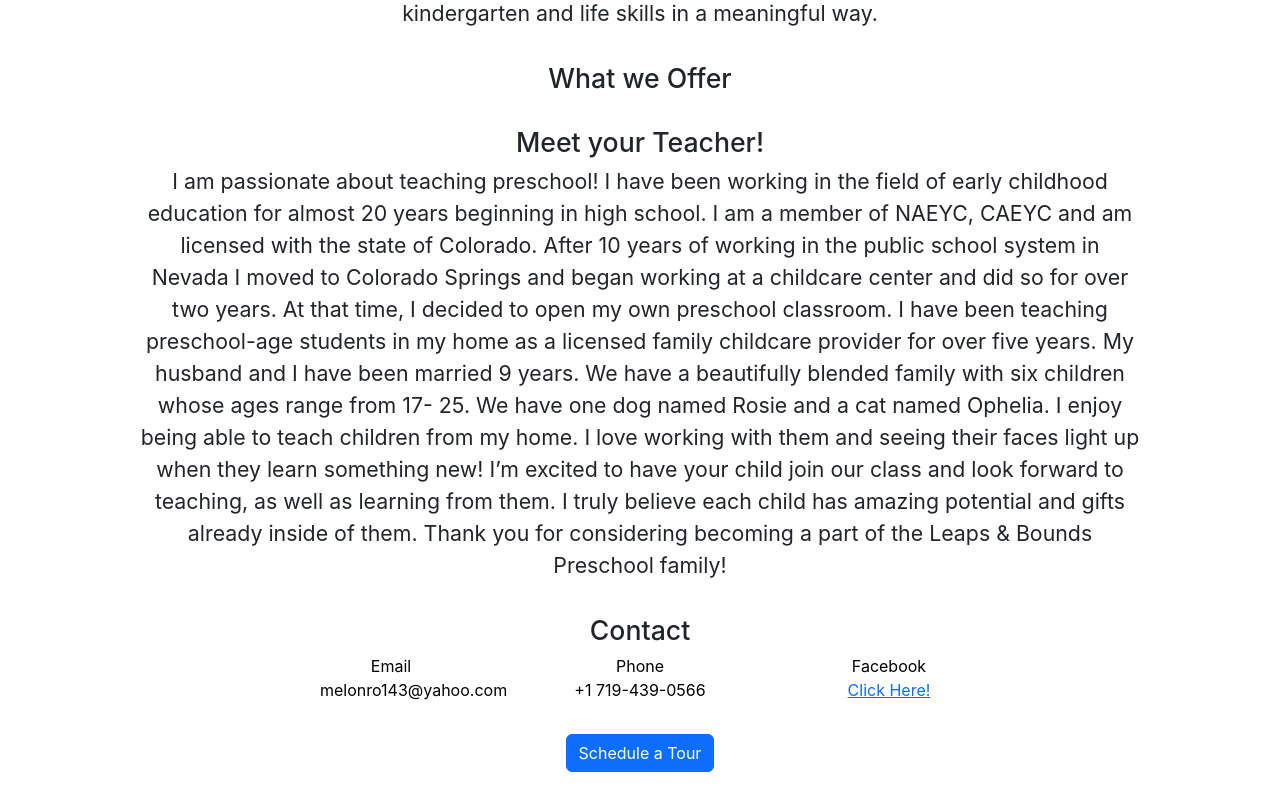
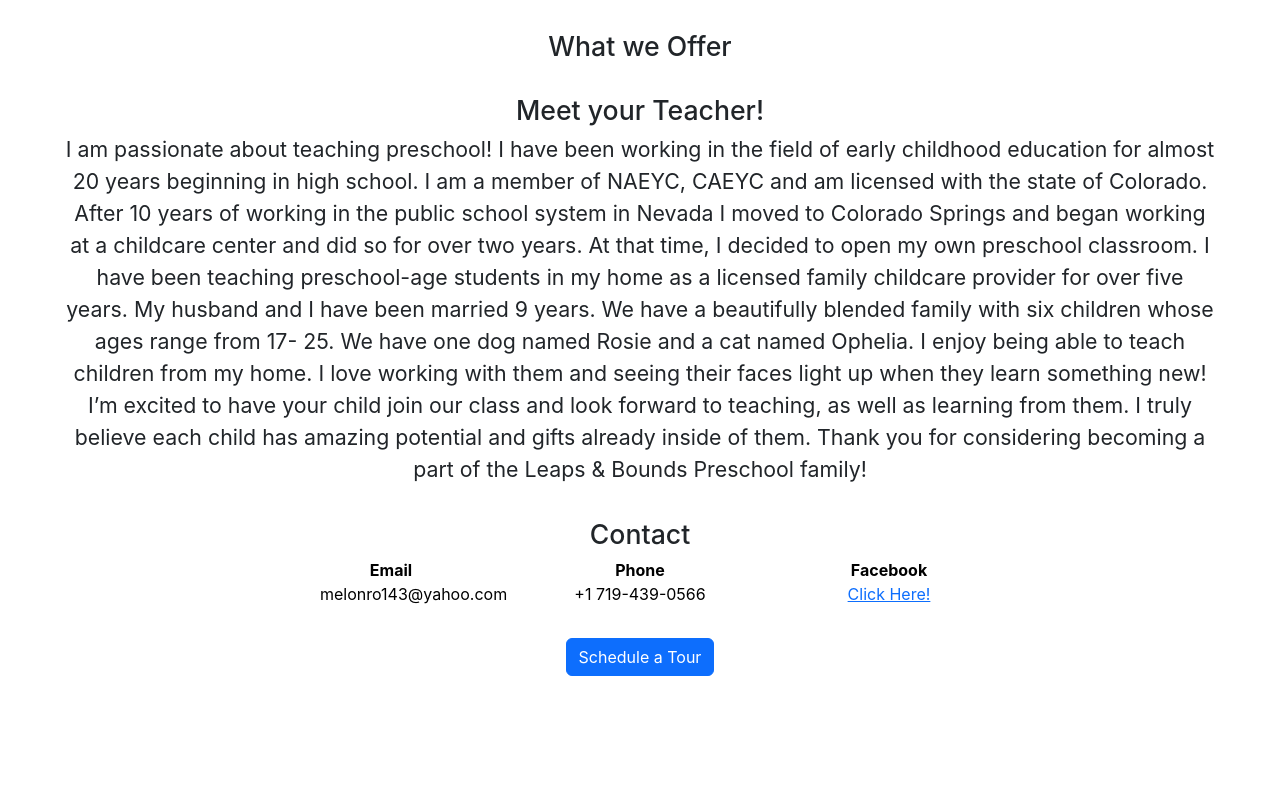
Before and after one commit to hewitson-j/leaps-and-bounds, a React (Create React App) app: page / in a window 1280 px wide. Shown: the part 560-1364 px from the top of the page. After the commit the page ends 1268 px from the top, so only its background shows below. Built offline with nearby package versions, Linux system fonts and the light colour scheme.

Commit message:
Added mobile settings for Contact info and Navbar.

```diff
--- a/src/components/ContactCard.js
+++ b/src/components/ContactCard.js
@@ -7,17 +7,17 @@ function ContactCard() {
       <ul id="contact-card-ul">
         <div className="row">
           <li className="col-sm-3">
-            Email
+            <b>Email</b>
             <br></br>
             melonro143@yahoo.com
           </li>
           <li className="col-sm">
-            Phone
+            <b>Phone</b>
             <br></br>
             +1 719-439-0566
           </li>
           <li className="col-sm-3">
-            Facebook
+            <b>Facebook</b>
             <br></br>
             <a href="https://www.facebook.com/MsMelanieTrujillo">Click Here!</a>
           </li>
--- a/src/components/ContactInfo.css
+++ b/src/components/ContactInfo.css
@@ -6,3 +6,37 @@
     text-align: right;
     font-size: 10pt;
 }
+
+#mobile-contact-info {
+    display: none;
+    position: absolute;
+    right: 0;
+    top: 0;
+    margin: 2rem;
+    text-align: right;
+    font-size: 10pt;
+}
+
+#mobile-contact-info-button {
+    display: none;
+    font-size: 25pt;
+}
+
+/* Make it so that --- shows */
+
+@media screen and (max-width:500px) {
+    #mobile-contact-info-header {
+        /* display: block; */
+        padding: 1rem;
+        border: black 1px solid;
+        background-color: white;
+    }
+
+    .contact-info-header {
+        display: none;
+    }
+
+    #mobile-contact-info-button {
+        display: block;
+    }
+}
--- a/src/components/ContactInfo.js
+++ b/src/components/ContactInfo.js
@@ -3,10 +3,20 @@ import "./ContactInfo.css";
 
 function ContactInfo() {
   return (
-    <div className="contact-info-header">
-      <h4>melonro143@yahoo.com</h4>
-      <h4>719-439-0566</h4>
-    </div>
+    <>
+      <div id="mobile-contact-info">
+        <div id="mobile-contact-info-button">≡</div>
+        <div className="mobile-contact-info-header">
+          <h4 id="x-closer">X</h4>
+          <h4>melonro143@yahoo.com</h4>
+          <h4>719-439-0566</h4>
+        </div>
+      </div>
+      <div className="contact-info-header">
+        <h4>melonro143@yahoo.com</h4>
+        <h4>719-439-0566</h4>
+      </div>
+    </>
   );
 }
 
--- a/src/components/MobileNavbar.css
+++ b/src/components/MobileNavbar.css
@@ -5,6 +5,11 @@
     color: white;
     text-align: left;
     padding-left: 1.5rem;
+}
+
+#mobile-navbar:hover {
+    background-color: #1e6372;
+    transition: 0.4s;
 }
 
 #mobile-menu {
--- a/src/components/Paragraphs.css
+++ b/src/components/Paragraphs.css
@@ -5,6 +5,7 @@ p {
     margin: auto;
     font-size: 16pt;
     margin-bottom: 2rem;
+    max-width: 90%;
 }
 
 @media  (max-width: 500px) {
```
